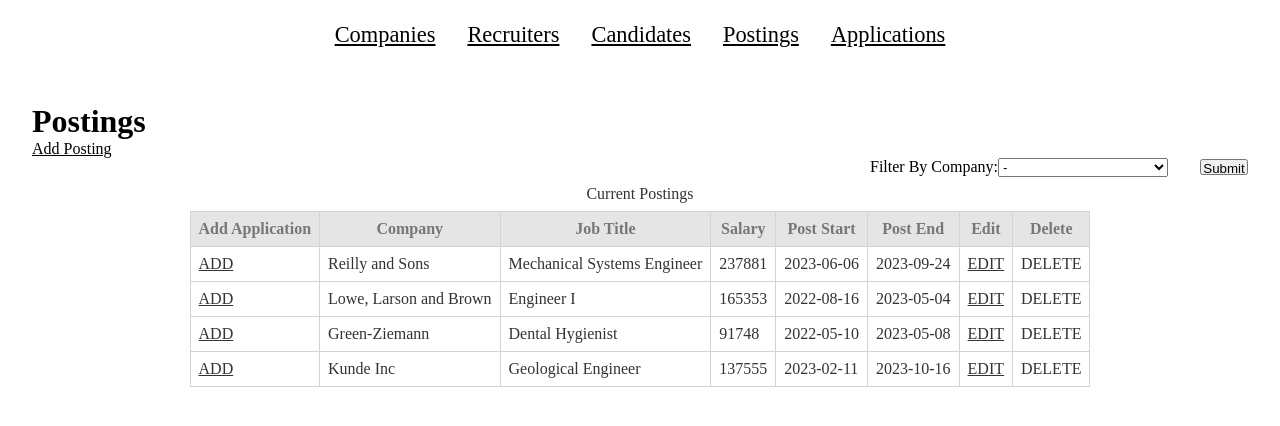
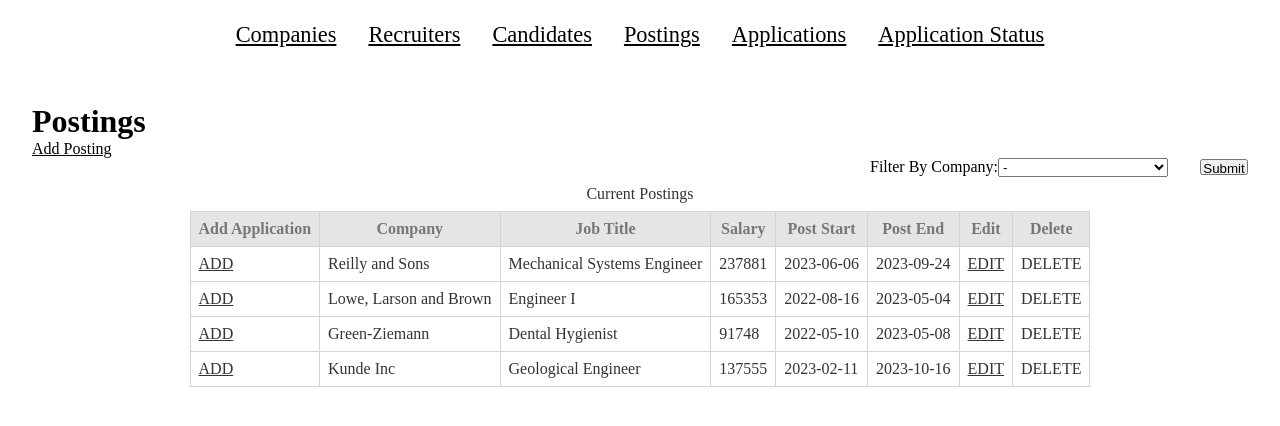
Before and after one commit to westheobald/cs340-project, a Next.js app: page / in a window 1280 px wide. Shown: the top 426 px of the page. Built offline with nearby package versions, Linux system fonts and the light colour scheme.

Commit message:
Added App_Statuses table to navigation bar

```diff
--- a/components/navigation-bar.tsx
+++ b/components/navigation-bar.tsx
@@ -20,6 +20,9 @@ export default function NavigationBar() {
         <li>
           <Link href="/applications">Applications</Link>
         </li>
+        <li>
+          <Link href="applications/status">Application Status</Link>
+        </li>
       </ul>
     </nav>
   );
```
